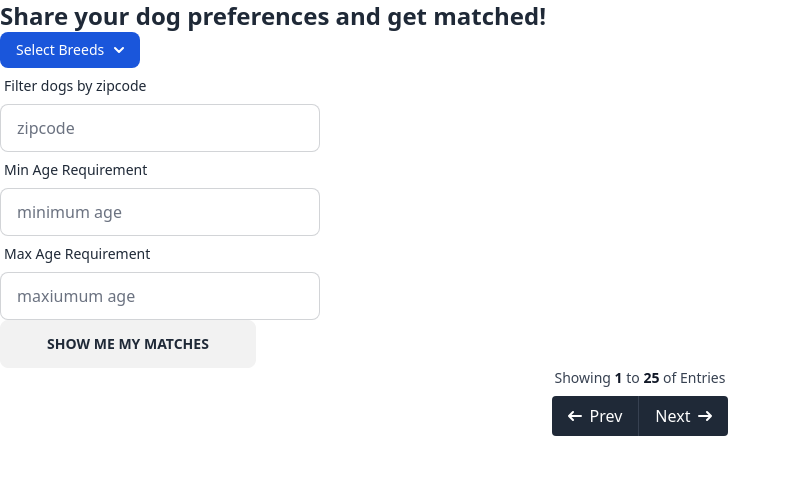
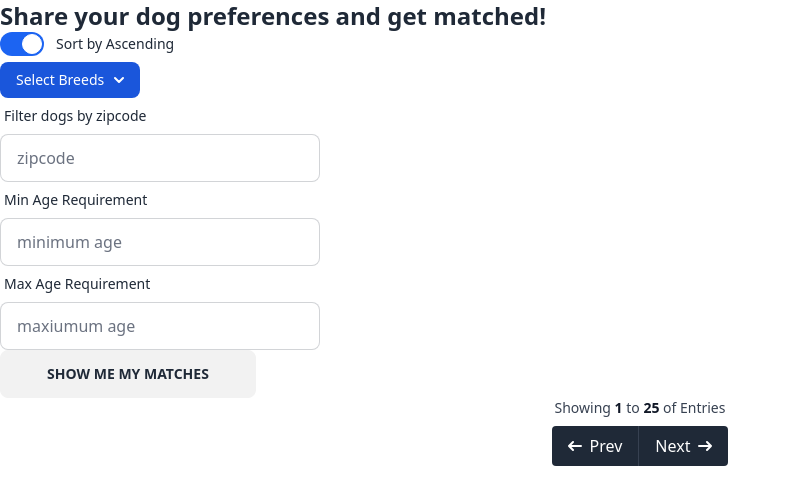
Before and after one commit to joey-cheng-codes/dog-finder, a React app: page /home in a window 1280 px wide. Shown: the top 504 px of the page, without its empty margins (0-791 px from the left). Built offline with nearby package versions, Linux system fonts and the light colour scheme; no server answers.

Commit message:
building out sort feature

```diff
--- a/src/components/Filter/Filter.jsx
+++ b/src/components/Filter/Filter.jsx
@@ -12,12 +12,13 @@
 
   const [zip, setZip] = useState('');
 
-  const [minAge, setMinAge] = useState();
-  const [maxAge, setMaxAge] = useState();
+  const [minAge, setMinAge] = useState('');
+  const [maxAge, setMaxAge] = useState('');
 
   const [size, setSize] = useState(25);
   const [from, setFrom] = useState(0);
 
+  const [toggle, setToggle] = useState('asc');
   const [checkedBreeds, setCheckedBreeds] = useState({}) // for keeping track of what has been checked marked on breeds.
   const handleSearchInputChange = (e) => {
     const query = e.target.value
@@ -97,6 +98,21 @@
       '67218'
   }];
 
+  const handleToggle = (e) => {
+    if (toggle == 'asc') {
+      setToggle('desc')
+      console.log(paramsEnd, 'seee what paramsEnd looks like here')
+      // paramsEnd = paramsEnd.replace('sort=breed%3Aasc', 'sort=breed%3Adesc')
+    }
+    else {
+      setToggle('asc');
+      // paramsEnd = paramsEnd.replace('sort=breed%3Adesc', 'sort=breed%3Aasc')
+    }
+    filteredDogs(e);
+    // const currentUrl = window.location.href;
+    // console.log(currentlUrl, 'are you current tho"')
+    // window.location.replace(currentUrl);
+  }
   // input field for zip code handler
   const handleZipcodeInput = (e) => {
     setZip(e.target.value);
@@ -132,10 +148,11 @@
 
   const adjustParams = () => {
     const params = {
+      sort: `breed:${toggle}`
     };
 
     const breedResult = Object.keys(checkedBreeds);
-    breedResult.sort((a, b) => a - b) // default sort in ascending order
+    // breedResult.sort((a, b) => a - b) // default sort in ascending order
     let breedString = ''
     if (breedResult.length !== 0) {
       // params.breeds = breedResult;
@@ -178,16 +195,16 @@
     if (breedString !== '') {
       paramsEnd += `&${breedString}`
     }
-    // paramsEnd += `sort%3Dbreeds%3A%5Basc%5D` //ascending by default
+    // paramsEnd += '&sort=breed:desc'//`&sort%3Dbreed%3Adesc` //descending by default
     return paramsEnd;
   }
   // get next, prev, total and resultIds of the dog filter.
   const filteredDogs = async (e) => {
     e.preventDefault();
     try {
-      if (paramsEnd === '') {
-        paramsEnd = adjustParams();
-      }
+      // if (paramsEnd === '') {
+      paramsEnd = adjustParams();
+      // }
       console.log(paramsEnd, searchResult);
       const response = await fetch(`https://frontend-take-home-service.fetch.com${paramsEnd}`, {
         method: 'GET',
@@ -243,6 +260,16 @@
       <h2 className="text-2xl font-bold">
         Share your dog preferences and get matched!
       </h2>
+      {/* toggle for sorting starts */}
+      <div>
+        <label className="relative inline-flex items-center cursor-pointer" >
+          <input type="checkbox" value="" className="sr-only peer" checked={toggle === 'asc'} onChange={handleToggle} />
+          <div className="w-11 h-6 bg-gray-200 peer-focus:outline-none peer-focus:ring-4 peer-focus:ring-blue-300 dark:peer-focus:ring-blue-800 rounded-full peer dark:bg-gray-700 peer-checked:after:translate-x-full peer-checked:after:border-white after:content-[''] after:absolute after:top-[2px] after:left-[2px] after:bg-white after:border-gray-300 after:border after:rounded-full after:h-5 after:w-5 after:transition-all dark:border-gray-600 peer-checked:bg-blue-600"  >
+          </div>
+          <span className="ml-3 text-sm font-medium text-white-900 dark:text-white-300">Sort by {toggle === 'asc' ? 'Ascending' : 'Descending'}</span>
+        </label>
+      </div>
+      {/* toggle for sorting ends */}
       <button id="dropdownSearchButton" data-dropdown-toggle="dropdownSearch" className="inline-flex items-center px-4 py-2 text-sm font-medium text-center text-white bg-blue-700 rounded-lg hover:bg-blue-800 focus:ring-4 focus:outline-none focus:ring-blue-300 dark:bg-blue-600 dark:hover:bg-blue-700 dark:focus:ring-blue-800" type="button">Select Breeds <svg className="w-2.5 h-2.5 ml-2.5" aria-hidden="true" xmlns="http://www.w3.org/2000/svg" fill="none" viewBox="0 0 10 6">
         <path stroke="currentColor" strokeLinecap="round" strokeLinejoin="round" strokeWidth="2" d="m1 1 4 4 4-4" />
       </svg></button>
```
